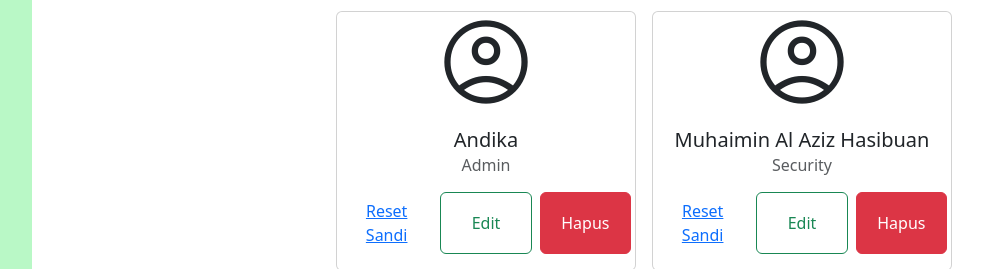
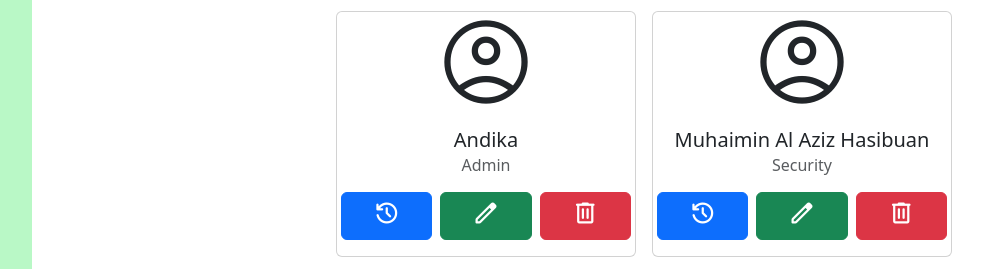
Before and after one commit to fatahillah2606/tukp-datakeeper, a PHP site: page /pages/kelola-pengguna.php in a window 1280 px wide. Shown: the part 692-961 px from the top of the page, without its empty margins (24-1007 px from the left). Run offline with PHP 8.4, Linux system fonts and the light colour scheme; a user stored in the database is signed in; data comes from the database, SQL or seed files in the repository.

Commit message:
update tampilan kelola pengguna
- halaman kelola pengguna , ada list pengguna sekarang iconnya sudah dirubah

```diff
--- a/pages/kelola-pengguna.php
+++ b/pages/kelola-pengguna.php
@@ -305,6 +305,7 @@ if (!isset($_SESSION["role"])) {
                                         id="id-pengguna"
                                         placeholder=""
                                         maxlength="4"
+                                        required
                                     />
                                 </div>
                                 <div class="mb-3">
@@ -319,6 +320,7 @@ if (!isset($_SESSION["role"])) {
                                         id="nama-pengguna"
                                         placeholder=""
                                         maxlength="25"
+                                        required
                                     />
                                 </div>
                                 <div class="mb-3">
@@ -333,6 +335,7 @@ if (!isset($_SESSION["role"])) {
                                         id="sandi-pengguna"
                                         placeholder=""
                                         maxlength="60"
+                                        required
                                     />
                                 </div>
                                 <div class="form-check">
@@ -393,21 +396,33 @@ if (!isset($_SESSION["role"])) {
                                     <div class="row gap-2 mt-3">
                                         <button
                                             type="button"
-                                            class="col btn btn-link"
+                                            class="col btn btn-primary"
+                                            title="Reset"
                                         >
-                                            Reset Sandi
+                                            <span
+                                                class="material-symbols-rounded fs-3"
+                                                >history</span
+                                            >
                                         </button>
                                         <button
                                             type="button"
-                                            class="col btn btn-outline-success"
+                                            class="col btn btn-success"
+                                            title="Edit"
                                         >
-                                            Edit
+                                            <span
+                                                class="material-symbols-rounded fs-3"
+                                                >edit</span
+                                            >
                                         </button>
                                         <button
                                             type="button"
                                             class="col btn btn-danger"
+                                            title="Hapus"
                                         >
-                                            Hapus
+                                            <span
+                                                class="material-symbols-rounded fs-3"
+                                                >delete</span
+                                            >
                                         </button>
                                     </div>
                                 </div>
@@ -428,21 +443,33 @@ if (!isset($_SESSION["role"])) {
                                     <div class="row gap-2 mt-3">
                                         <button
                                             type="button"
-                                            class="col btn btn-link"
+                                            class="col btn btn-primary"
+                                            title="Reset"
                                         >
-                                            Reset Sandi
+                                            <span
+                                                class="material-symbols-rounded fs-3"
+                                                >history</span
+                                            >
                                         </button>
                                         <button
                                             type="button"
-                                            class="col btn btn-outline-success"
+                                            class="col btn btn-success"
+                                            title="Edit"
                                         >
-                                            Edit
+                                            <span
+                                                class="material-symbols-rounded fs-3"
+                                                >edit</span
+                                            >
                                         </button>
                                         <button
                                             type="button"
                                             class="col btn btn-danger"
+                                            title="Hapus"
                                         >
-                                            Hapus
+                                            <span
+                                                class="material-symbols-rounded fs-3"
+                                                >delete</span
+                                            >
                                         </button>
                                     </div>
                                 </div>
@@ -456,7 +483,7 @@ if (!isset($_SESSION["role"])) {
         <script src="/assets/scripts/navigation.js"></script>
         <script src="https://cdn.jsdelivr.net/npm/bootstrap@5.3.3/dist/js/bootstrap.bundle.min.js"></script>
         <script>
-            muatDataBarangInternal(10);
+            muatDataPengguna();
         </script>
     </body>
 </html>
--- a/pages/pengumuman.php
+++ b/pages/pengumuman.php
@@ -287,6 +287,7 @@ if (!isset($_SESSION["role"])) {
                                         id="judul-pengumuman"
                                         placeholder=""
                                         maxlength="25"
+                                        required
                                     />
                                 </div>
                                 <div class="mb-3">
@@ -299,6 +300,7 @@ if (!isset($_SESSION["role"])) {
                                         class="form-control"
                                         id="isi-pengumuman"
                                         rows="3"
+                                        required
                                     ></textarea>
                                 </div>
                                 <div class="row">
@@ -343,7 +345,7 @@ if (!isset($_SESSION["role"])) {
         <script src="/assets/scripts/navigation.js"></script>
         <script src="https://cdn.jsdelivr.net/npm/bootstrap@5.3.3/dist/js/bootstrap.bundle.min.js"></script>
         <script>
-            muatDataBarangInternal(10);
+            muatDataPengumuman();
         </script>
     </body>
 </html>
```
